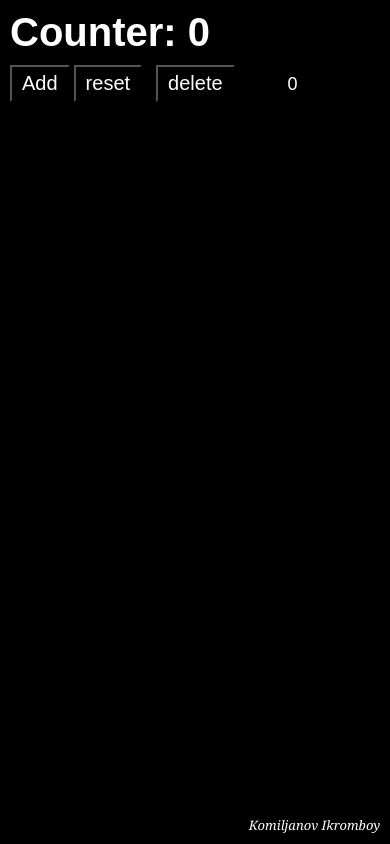
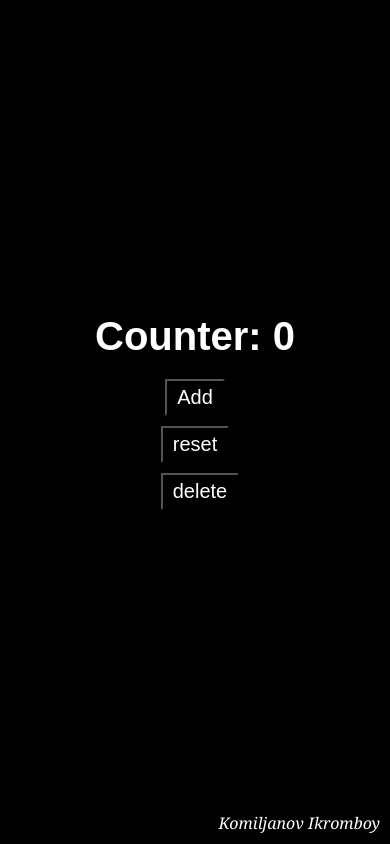
Before and after one commit to ikromboykomiljanov/Counter-in-JS, a plain HTML site: page index.html in a window 390 px wide. Both pictures are taken after a click on the button "reset". Drawn offline with Linux system fonts and the light colour scheme.

Commit message:
updated and settinged

```diff
--- a/index.html
+++ b/index.html
@@ -42,13 +42,35 @@
         position: absolute;
         bottom: 10px;
         right: 10px;
-        font-size: 13px;
+        font-size: 16px;
         font-family: Georgia;
+      }
+
+      @media (max-width: 400px) {
+        body {
+          width: 100%;
+          min-height: 100vh;
+          display: flex;
+          align-items: center;
+          justify-content: center ;
+        }
+
+        .container {
+          display: flex;
+          align-items: center;
+          flex-direction: column;
+          row-gap: 10px;
+        }
+
+        #resultP {
+          color: red;
+          margin-top: 10px;
+        }
       }
     </style>
   </head>
   <body>
-    <div>
+    <div class="container">
       <h1 id="Counter">Counter: 0</h1>
       <button id="addBtn" type="button" onclick="addCount()">Add</button>
       <button id="resetBtn" type="button" onclick="resetBtn()">reset</button>
--- a/script.js
+++ b/script.js
@@ -1,22 +1,18 @@
 const Counter = document.getElementById("Counter");
-const resultP = document.getElementById("resultP");
 let count = 0;
 
 function addCount() {
   count++;
   Counter.textContent = `Counter: ${count}`;
-  resultP.textContent = count;
 }
 
 function resetBtn() {
-  Counter.textContent = `Counter: 0`;
-  resultP.textContent = 0;
+  Counter.textContent = `Counter: ${count = 0}`;
 }
 function deleteBtn() {
   if (0 < count) {
     count--;
     Counter.textContent = `Counter: ${count}`;
-    resultP.textContent = count;
   } else {
     resultP.textContent = "Number must be big a zero!";
   }
```
